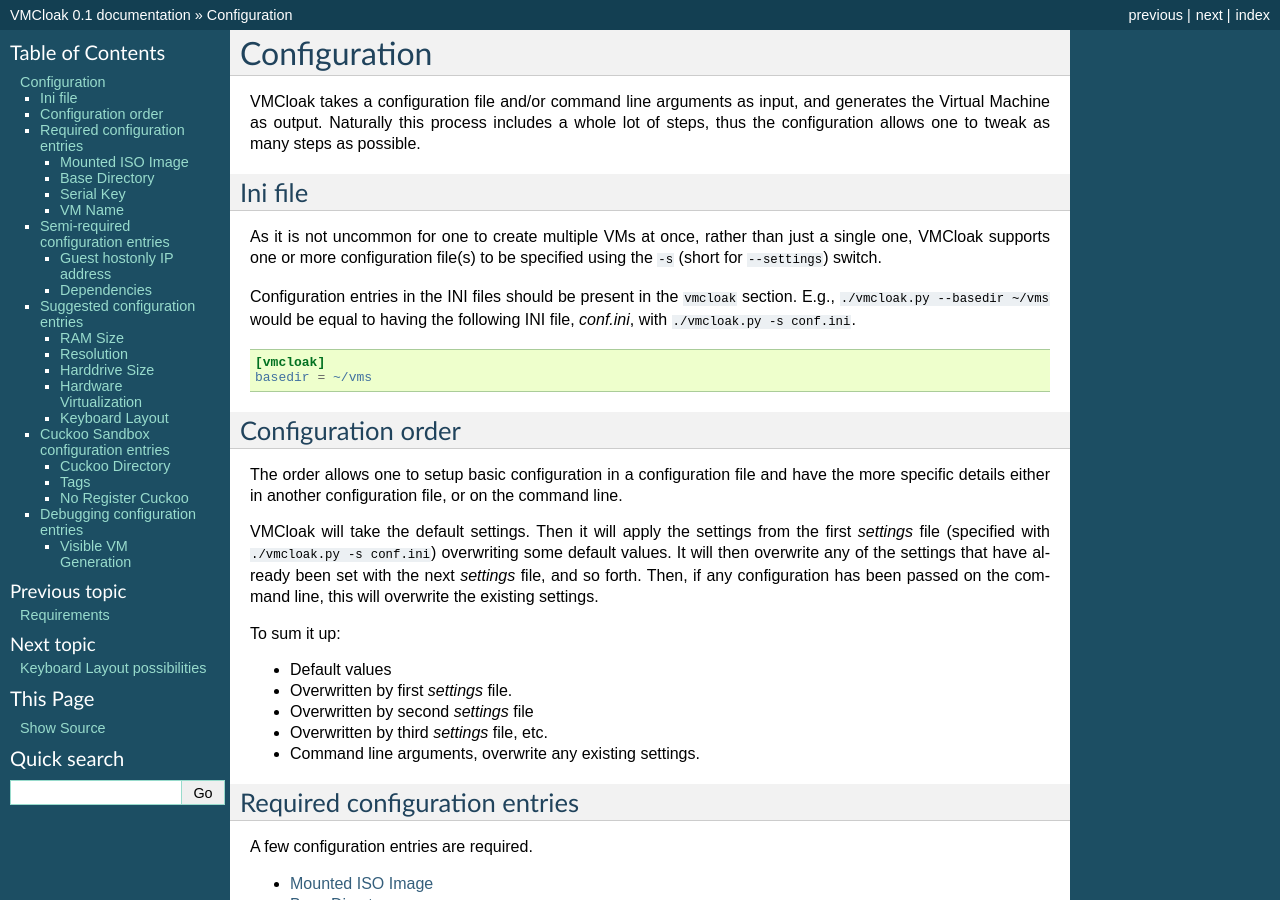
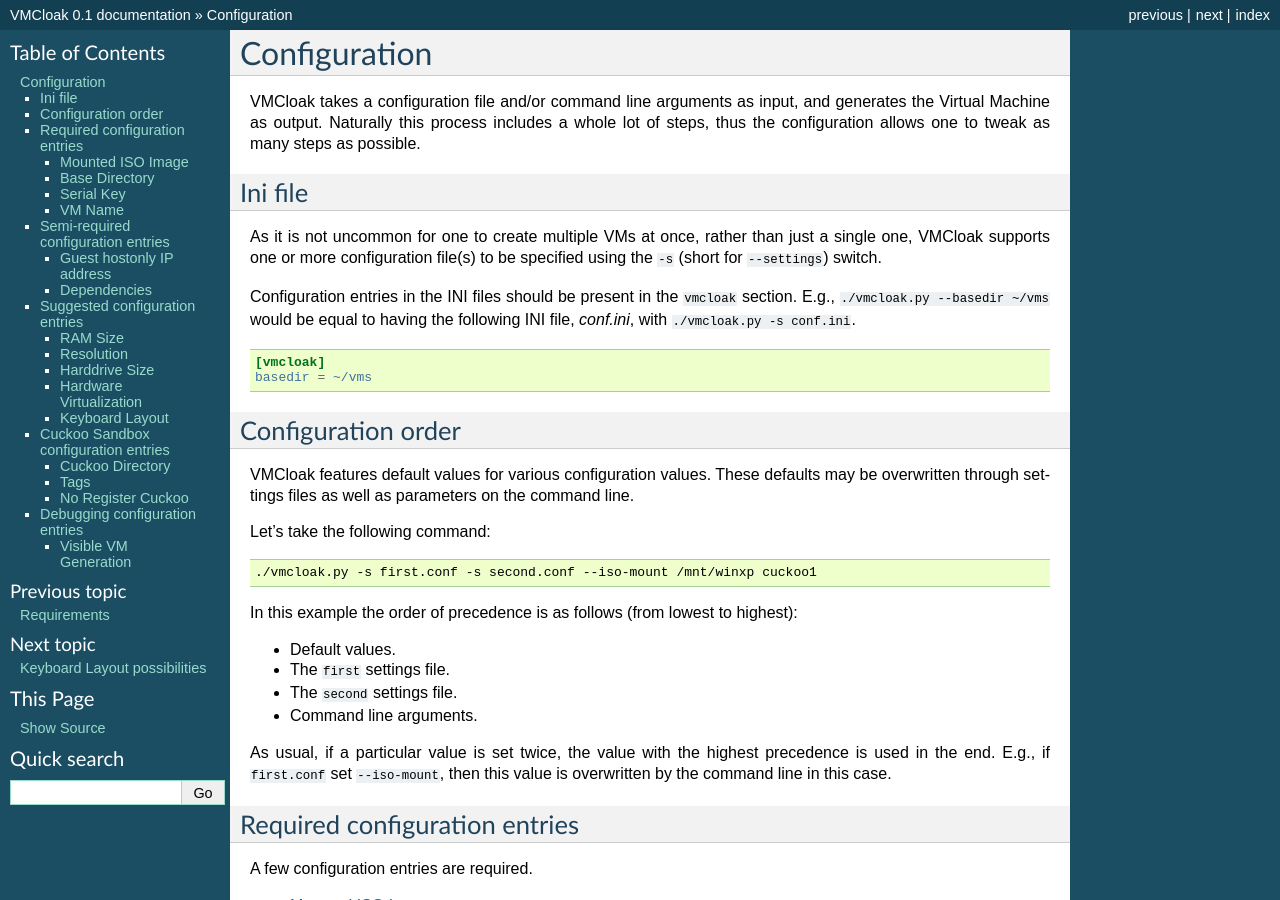
Before and after one commit to hatching/vmcloak, a Sphinx documentation site: the page built from docs/config.rst, in a window 1280 px wide and 900 px high. Built offline with Sphinx 7.4.7, drawn with Linux system fonts in a browser that asks for light colours.

Commit message:
further simplified configuration precedence

```diff
--- a/docs/config.rst
+++ b/docs/config.rst
@@ -31,26 +31,27 @@
 Configuration order
 -------------------
 
-The order allows one to setup basic configuration in a configuration file and
-have the more specific details either in another configuration file, or on the
-command line.
+VMCloak features default values for various configuration values. These
+defaults may be overwritten through settings files as well as parameters on
+the command line.
 
-VMCloak will take the default settings. Then it will apply the settings from
-the first *settings* file (specified with ``./vmcloak.py -s conf.ini``)
-overwriting some default values. It will then overwrite any of the settings
-that have already been set with the next *settings* file, and so forth.
-Then, if any configuration has been passed on the command line, this will
-overwrite the existing settings.
+Let's take the following command:
 
+.. code-block:: bash
 
-To sum it up:
+    ./vmcloak.py -s first.conf -s second.conf --iso-mount /mnt/winxp cuckoo1
 
-* Default values
-* Overwritten by first *settings* file.
-* Overwritten by second *settings* file
-* Overwritten by third *settings* file, etc.
-* Command line arguments, overwrite any existing settings.
+In this example the order of precedence is as follows (from lowest to
+highest):
 
+* Default values.
+* The ``first`` settings file.
+* The ``second`` settings file.
+* Command line arguments.
+
+As usual, if a particular value is set twice, the value with the highest
+precedence is used in the end. E.g., if ``first.conf`` set ``--iso-mount``,
+then this value is overwritten by the command line in this case.
 
 Required configuration entries
 ------------------------------
```
